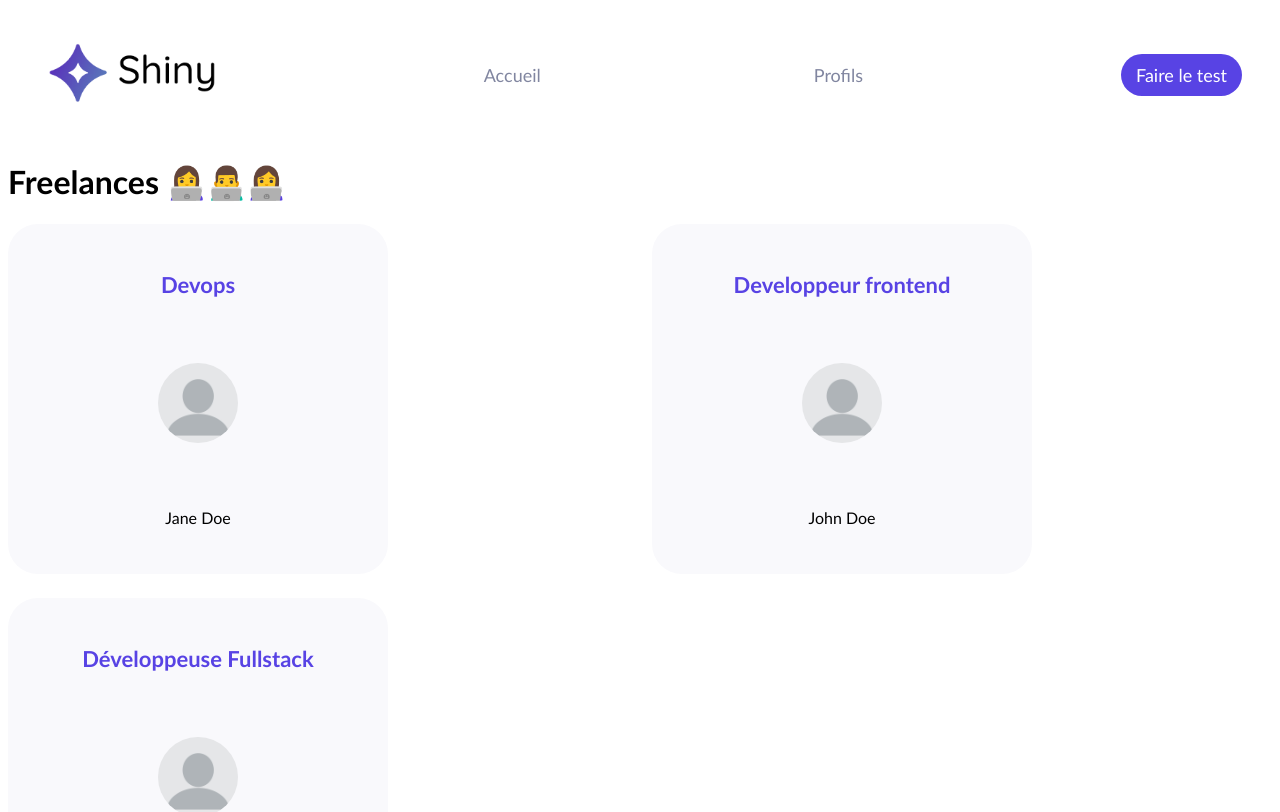
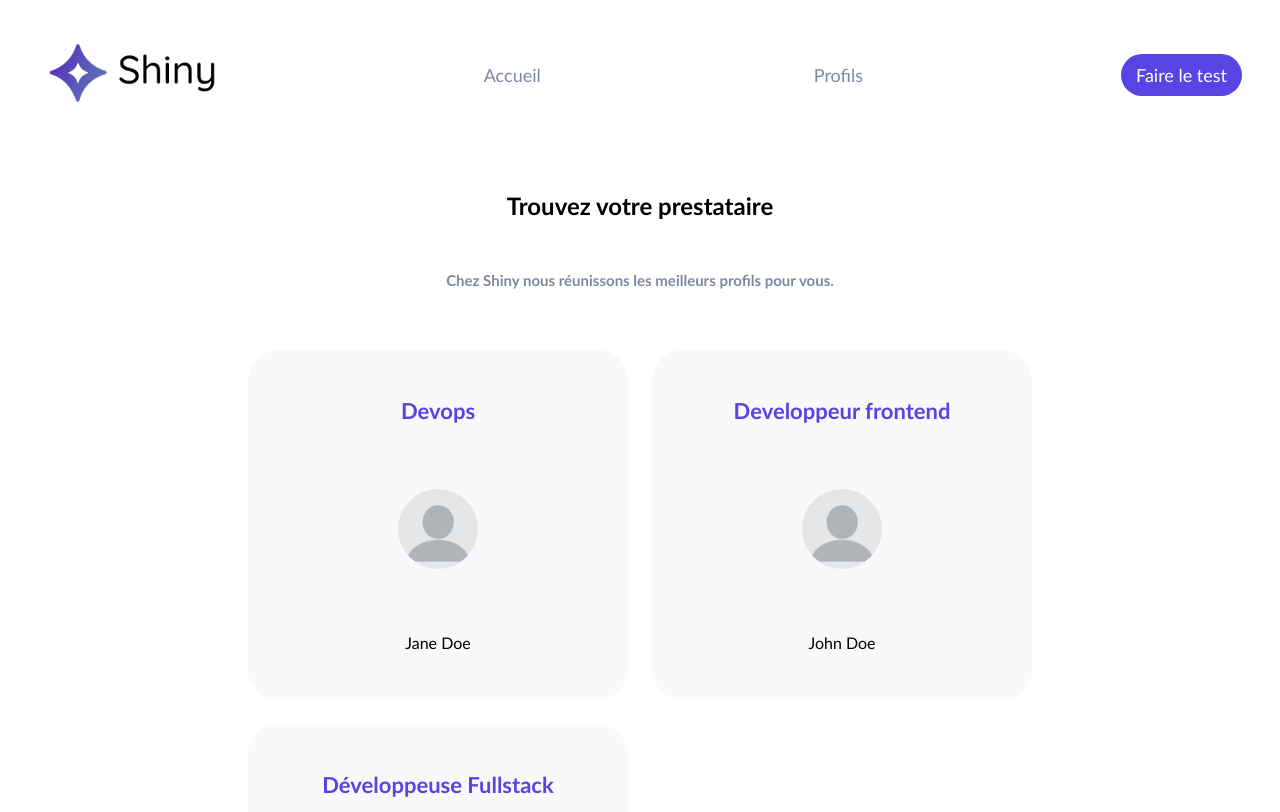
Before and after one commit to DamienPellerin/shiny-agency, a React (Create React App) app: page /freelances in a window 1280 px wide. Shown: the top 812 px of the page. Built offline with nearby package versions, Linux system fonts and the light colour scheme.

Commit message:
Profils Page

```diff
--- a/src/pages/Freelances/index.jsx
+++ b/src/pages/Freelances/index.jsx
@@ -1,12 +1,30 @@
 import DefaultPicture from '../../assets/profil.jpg'
 import Card from '../../components/Card'
 import styled from 'styled-components'
+import colors from '../../utils/style/colors.js'
+
+const Container = styled.div`
+  display: flex;
+  flex-direction: column;
+  align-items: center;
+`
 
 const CardsContainer = styled.div`
   display: grid;
   gap: 24px;
   grid-template-rows: 350px 350px;
   grid-template-columns: repeat(2, 1fr);
+`
+
+const StyledTitle = styled.h2`
+  padding-top: 30px;
+`
+
+const StyledSubtitle = styled.h3`
+  padding-bottom: 30px;
+  font-size: 15px;
+  line-height: 50px;
+  color: ${colors.secondary};
 `
 
 const freelanceProfiles = [
@@ -29,8 +47,11 @@ const freelanceProfiles = [
 
 function Freelances() {
   return (
-    <div>
-      <h1>Freelances 👩‍💻👨‍💻👩‍💻</h1>
+    <Container>
+      <StyledTitle>Trouvez votre prestataire </StyledTitle>
+      <StyledSubtitle>
+        Chez Shiny nous réunissons les meilleurs profils pour vous.
+      </StyledSubtitle>
       <CardsContainer>
         {freelanceProfiles.map((profile, index) => (
           <Card
@@ -41,7 +62,7 @@ function Freelances() {
           />
         ))}
       </CardsContainer>
-    </div>
+    </Container>
   )
 }
 
```
